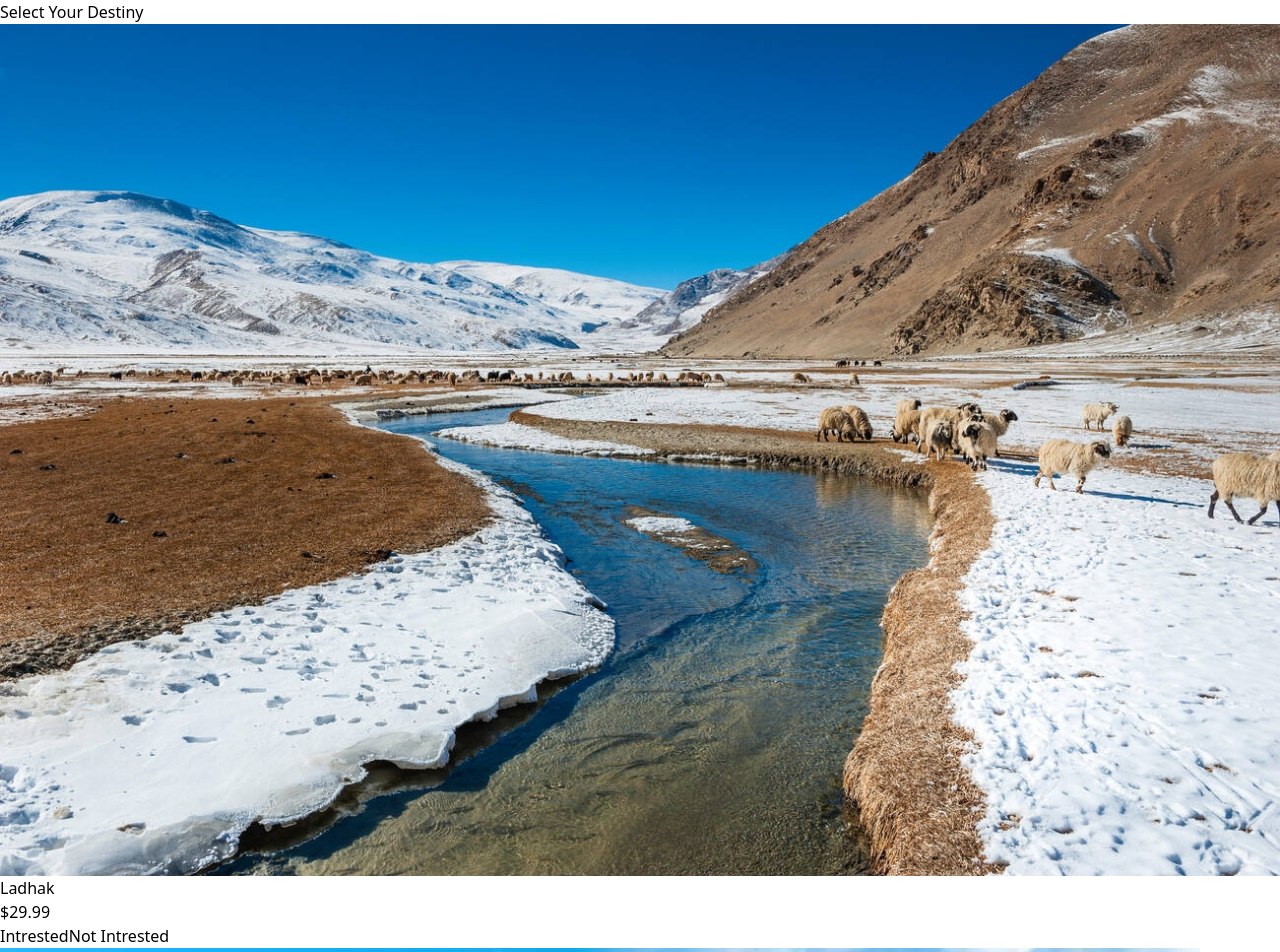
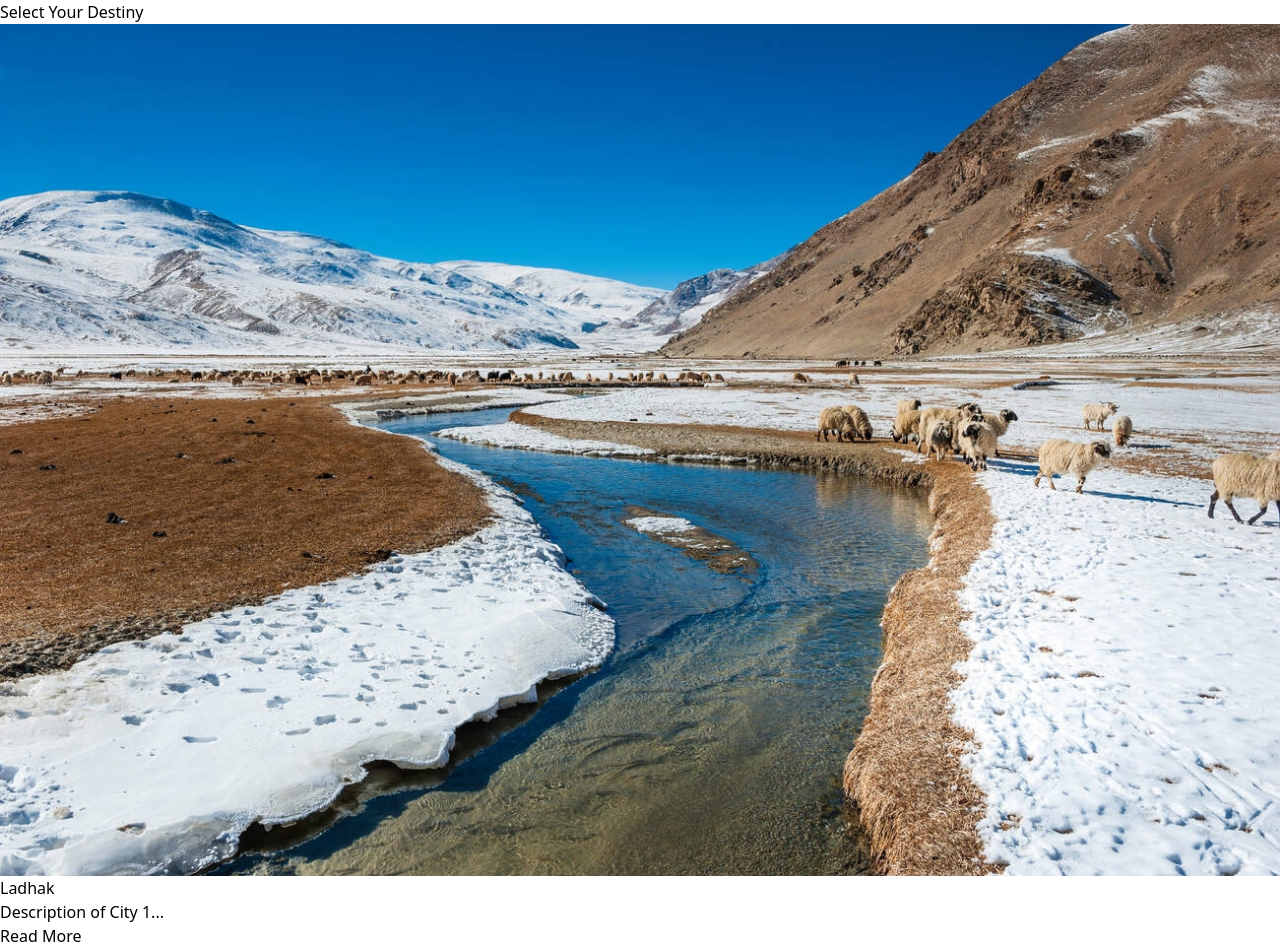
Before and after one commit to abdul-Hameed79/Destination-Selector, a React (Create React App) app: page / in a window 1280 px wide. Shown: the top 952 px of the page. Built offline with nearby package versions, Linux system fonts and the light colour scheme.

Commit message:
Read More buttton added for card description

```diff
--- a/src/components/TourCard.js
+++ b/src/components/TourCard.js
@@ -1,23 +1,38 @@
 // src/components/TourCard.jsx
-import React from 'react';
+import React, { useState } from 'react';
 
 const TourCard = ({ place, onConfirm, onNotInterested }) => {
+  const [isExpanded, setIsExpanded] = useState(false);
+
+  const toggleReadMore = () => {
+    setIsExpanded(!isExpanded);
+  };
+
   return (
-    <div className="bg-white rounded-lg shadow-md p-4 mb-4 transform transition duration-300 hover:scale-105 hover:shadow-xl hover:shadow-stone-400">
-      <img src={place.image} alt={place.destination} className="w-full h-52 object-fit rounded-md" />
+    <div className="bg-white rounded-lg shadow-md p-4 mb-4 transform transition duration-300 hover:scale-105 hover:shadow-xl hover:shadow-zinc-500">
+      <img src={place.image} alt={place.destination} className="w-full h-52 object-fill rounded-md" />
       <h3 className="text-xl font-bold mt-4">{place.destination}</h3>
-      <p className="text-gray-600 mt-2 overflow-x-hidden">{place.description}</p>
+      <div className="mt-2">
+        <p className="text-gray-600 inline">
+          {isExpanded ? place.Description : `${place.Description.slice(0, 80)}...`}
+        </p>
+        <button
+          className="text-blue-400 hover:text-blue-600 ml-2"
+          onClick={toggleReadMore}>
+          {isExpanded ? 'Read Less' : 'Read More'}
+        </button>
+      </div>
       <p className="text-lg font-semibold mt-2">${place.price}</p>
       <div className="mt-4 flex justify-between">
         <button
-          className="text-green-500 border border-green-500 px-4 py-2 rounded-xl hover:bg-green-600 hover:text-white hover:scale-90 transition duration-300"
+          className="text-lg text-green-500 border border-green-500 hover:text-white px-4 py-2 rounded-md hover:bg-green-600 transition duration-300 hover:scale-90"
           onClick={() => onConfirm(place.id)}>
-          Intrested
+          Interested
         </button>
         <button
-          className="text-red-500 border border-red-500 hover:text-white px-4 py-2 rounded-xl hover:bg-red-600 hover:scale-90 transition duration-300"
+          className="text-red-500 border border-red-500 hover:text-white px-4 py-2 rounded-md hover:bg-red-600 transition duration-300 hover:scale-90"
           onClick={() => onNotInterested(place.id)}>
-          Not Intrested
+          Not Interested
         </button>
       </div>
     </div>
```
